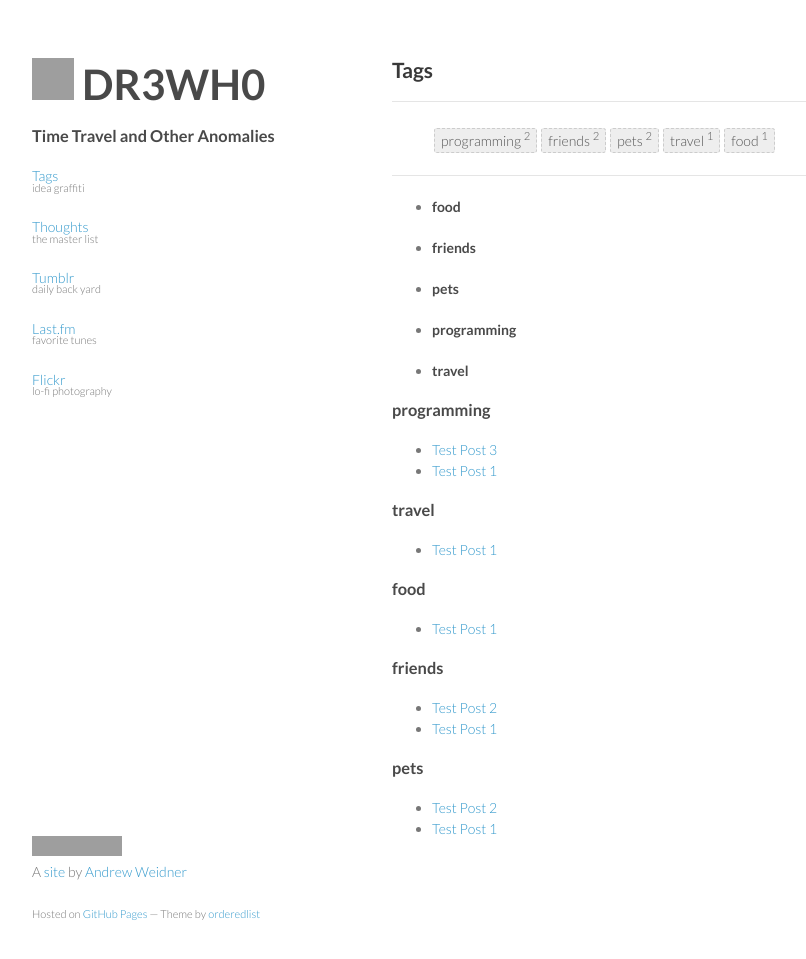
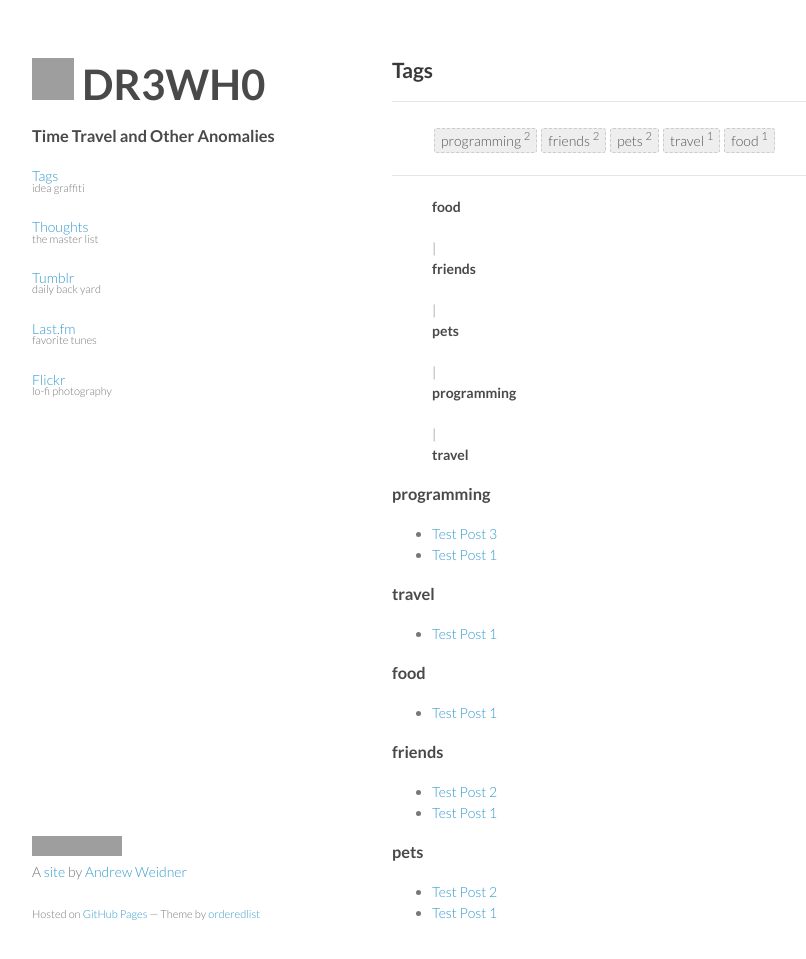
Before and after one commit to drewhop/drewhop.github.io, a Jekyll site: the page built from tags.html, in a window 1280 px wide and 993 px high. Shown: the top 959 px of the window, without its empty margins (178-984 px from the left). Built offline with Jekyll 4.4.1, drawn with Linux system fonts in a browser that asks for light colours; comment, search, counter and statistics services are not loaded; grey boxes are pictures that could not be loaded.

Commit message:
Update tags.html

```diff
--- a/tags.html
+++ b/tags.html
@@ -50,9 +50,7 @@
     {% capture this_word %}
       {{ get_items | split:' ' | sort | join:' ' | truncatewords:item | remove:'...' | split:' ' | last }}
     {% endcapture %}
-    <li>
-      <a href="{{ BASE_PATH }}{{ site.JB.tags_path }}#{{ this_word }}-ref"><h4>{{ this_word }}</h4></a>
-    </li>
+    <a href="{{ BASE_PATH }}{{ site.JB.tags_path }}#{{ this_word }}-ref"><h4>{{ this_word }}</h4></a>{% unless forloop.last %} | {% endunless %}
   {% endfor %}
 </ul>
 
```
